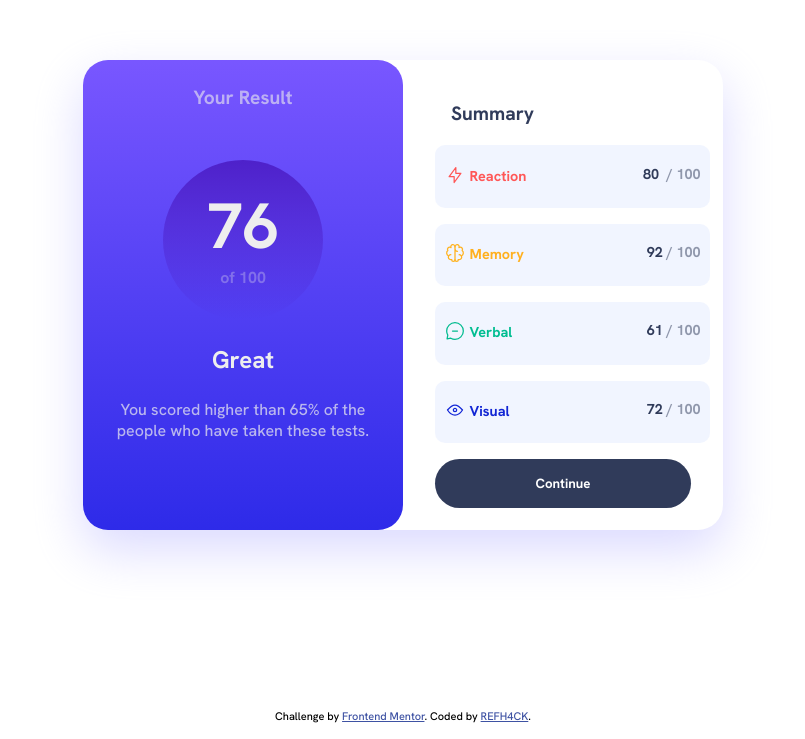
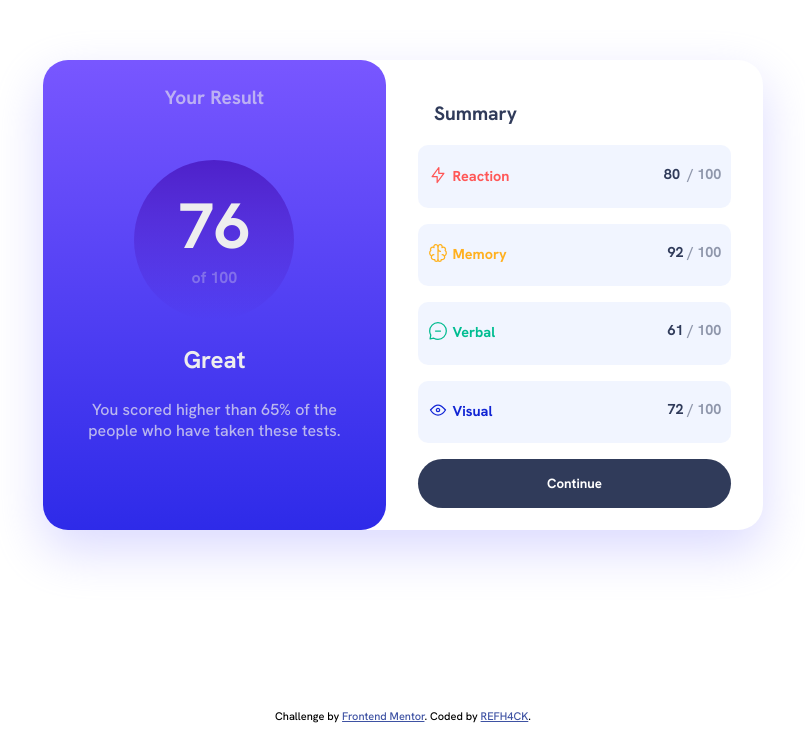
Before and after one commit to REFH4CK/Results-Summary, a plain HTML site: page index.html in a window 1280 px wide. Shown: the part 105-844 px from the top of the page, without its empty margins (237-1042 px from the left). Drawn offline with Linux system fonts and the light colour scheme.

Commit message:
Update main.css

```diff
--- a/main.css
+++ b/main.css
@@ -1,157 +1,157 @@
-@import url('https://fonts.googleapis.com/css2?family=Hanken+Grotesk:wght@500;700;800&display=swap');
+@import url("https://fonts.googleapis.com/css2?family=Hanken+Grotesk:wght@500;700;800&display=swap");
 
-*{
-    font-family: 'Hanken Grotesk';
+* {
+  font-family: "Hanken Grotesk";
   padding: 0;
+  box-sizing: border-box;
 }
 
-body{
-    box-sizing: border-box;
+body {
   margin: 0;
   padding: 0;
 }
-.sr-only{
-    position: absolute ;
+.sr-only {
+  position: absolute;
   left: -10000px;
   width: 1px;
   height: 1px;
   top: auto;
   overflow: hidden;
 }
-.container{
+.container {
   display: flex;
   justify-content: center;
   align-items: center;
   min-height: 100vh;
 }
-.dashboard-results{
+.dashboard-results {
   display: flex;
-    width: 40rem;
+  width: 45rem;
   height: auto;
   border-radius: 25px;
   box-shadow: 0px 20px 50px hsla(241, 100%, 89%, 0.654);
 }
 
-.left-side-results{
+.left-side-results {
   background: linear-gradient(hsl(252, 100%, 67%), hsl(241, 81%, 54%));
-    width: 25rem;
+  width: 23rem;
   border-radius: 25px;
   text-align: center;
   display: flex;
   flex-direction: column;
   align-items: center;
 }
-.title-results{
+.title-results {
   color: #eee;
   font-size: 1.2rem;
-    opacity: .6;
+  opacity: 0.6;
   padding-bottom: 1.5rem;
 }
-.circle{
+.circle {
   background: linear-gradient(hsla(256, 72%, 46%, 1), hsla(241, 72%, 46%, 0));
   width: 10rem;
   height: 10rem;
   border-radius: 100%;
 }
-.score{
+.score {
   color: #eee;
   font-size: 4rem;
   padding: 1.5rem 0 0 0;
   margin: 0;
   font-weight: bold;
 }
-.of-score{
+.of-score {
   color: #eee;
-    opacity: .3;
+  opacity: 0.3;
   font-weight: bold;
   margin: 0;
 }
-.congratulations{
+.congratulations {
   color: #eee;
   font-weight: bold;
   font-size: 1.5rem;
   padding-top: 1.5rem;
   margin: 0;
 }
-.text-about-score{
+.text-about-score {
   color: #eee;
-    padding: .5rem 1.5rem;
-    opacity: .7;
+  padding: 0.5rem 1.5rem;
+  opacity: 0.7;
 }
-.summary-results{
-    width: 20rem;
+.summary-results {
+  width: 25rem;
   padding: 1.4rem 2rem;
 }
-.title-summary{
+.title-summary {
   text-indent: 1rem;
   font-size: 1.2rem;
   font-weight: bold;
   color: hsl(224, 30%, 27%);
 }
-.summary-results ul{
+.summary-results ul {
   list-style: none;
 }
-.summary-results ul li{
-    background: hsla(221, 100%, 96%, .7);
-    font-size: .9rem;
-    padding: .3rem .6rem;
+.summary-results ul li {
+  background: hsla(221, 100%, 96%, 0.7);
+  font-size: 0.9rem;
+  padding: 0.3rem 0.6rem;
   margin: 1rem 0;
   border-radius: 10px;
   width: 100%;
 }
-.summary-results ul li p .total{
+.summary-results ul li p .total {
   float: right;
   font-weight: bold;
   color: hsl(224, 30%, 27%);
 }
-.summary-results ul li .reaction{
+.summary-results ul li .reaction {
   color: hsl(0, 100%, 67%);
   font-weight: bold;
   vertical-align: middle;
 }
-.summary-results ul li .reaction::before{
+.summary-results ul li .reaction::before {
   content: url(assets/images/icon-reaction.svg);
   vertical-align: middle;
   margin-right: 5px;
 }
-.summary-results ul li .memory{
+.summary-results ul li .memory {
   font-weight: bold;
   color: hsl(39, 100%, 56%);
 }
-.summary-results ul li .memory::before{
+.summary-results ul li .memory::before {
   content: url(assets/images/icon-memory.svg);
   vertical-align: middle;
   margin-right: 5px;
 }
-.summary-results ul li .verbal{
+.summary-results ul li .verbal {
   color: hsl(166, 100%, 37%);
   font-weight: bold;
 }
-.summary-results ul li .verbal::before{
+.summary-results ul li .verbal::before {
   content: url(assets/images/icon-verbal.svg);
   vertical-align: middle;
   margin-right: 5px;
 }
-.summary-results ul li .visual{
+.summary-results ul li .visual {
   font-weight: bold;
   color: hsl(234, 85%, 45%);
 }
-.summary-results ul li .visual::before{
+.summary-results ul li .visual::before {
   content: url(assets/images/icon-visual.svg);
   vertical-align: middle;
   margin-right: 5px;
 }
-.summary-results ul li .max{
+.summary-results ul li .max {
   color: hsl(224, 30%, 27%);
-    opacity: .5;
+  opacity: 0.5;
   font-weight: bold;
 }
-.btn-continue{
+.btn-continue {
   width: 100%;
   display: flex;
   justify-content: center;
 }
-button{
+button {
   background: hsl(224, 30%, 27%);
   color: white;
   font-weight: bold;
@@ -160,40 +160,43 @@ button{
   border-radius: 25px;
   padding: 1rem;
   cursor: pointer;
-    transition: background .2s ease-in-out;
+  transition: background 0.2s ease-in-out;
 }
-button:hover{
+button:hover {
   background: hsl(241, 81%, 54%);
 }
 
-@media (max-width:661px) {
-    .container{
+@media (max-width: 720px) {
+  .container {
+    box-sizing: border-box;
+    width: 100%;
     align-items: flex-start;
   }
-    .dashboard-results{
+  .dashboard-results {
     display: flex;
     flex-direction: column;
     box-shadow: none;
   }
-    .left-side-results{
+  .left-side-results {
     border-radius: 0px 0px 30px 30px;
     width: 100%;
   }
-    .title-summary{
-        padding-left: 1.3rem;
+  .title-summary {
+    padding-left: 1rem;
   }
-    .text-about-score{
+  .text-about-score {
     padding: 0 7rem;
   }
-    .summary-results{
+  .summary-results {
     width: 80vw;
     padding: 1.4rem 3rem;
+    box-sizing: content-box;
   }
-    .btn-continue{
+  .btn-continue {
     padding: 1rem 2rem;
     width: 100%;
   }
-    button{
+  button {
     width: 80%;
   }
 }
```
Lines whose indentation alone changed are shown as unchanged.
